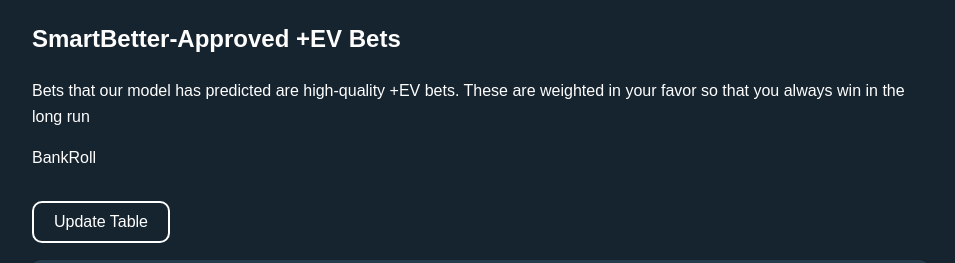
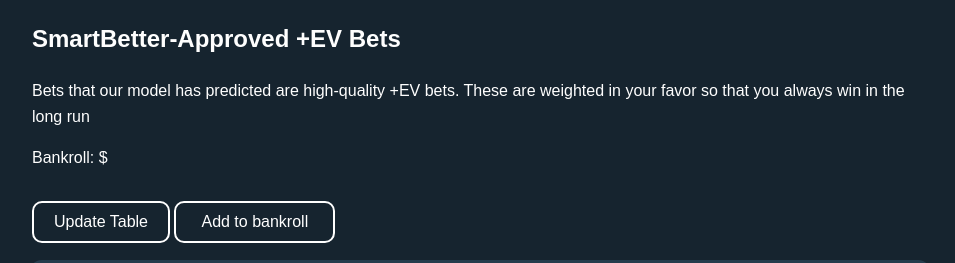
Before and after one commit to youngfeiler/SmartBetter-website, a Flask app: page /live_dashboard in a window 1280 px wide. Shown: the part 73-336 px from the top of the page, without its empty margins (160-1115 px from the left). Run offline with Flask 3, Linux system fonts and the light colour scheme; the visitor is signed in with stand-in values (Sample User, id 1); data that the repository does not hold is empty; some libraries are stand-ins or nearby versions.

Commit message:
bankroll addition

```diff
--- a/app.py
+++ b/app.py
@@ -60,10 +60,11 @@ def register():
         username = request.form['username']
         password = request.form['password']
         phone = '+1' + str(request.form['phone_number'])
+        bankroll = request.form['bankroll']
         if username in users:
             return render_template('register.html', username_exists=True, form_data=request.form)
         else:
-            my_db.add_user(first_name, last_name, username, password, phone)
+            my_db.add_user(first_name, last_name, username, password, phone, bankroll)
             users = my_db.users
             return redirect(url_for('live_dashboard'))
     return render_template('register.html', username_exists=False, form_data={})
@@ -312,6 +313,21 @@ def bet_tracker():
     except:
         return redirect(url_for('register'))
 
+@app.route('/add_to_bankroll', methods=['POST'])
+def add_to_bankroll():
+    data = request.get_json()
+    amount = data.get('amount')
+    database_instance = database()
+    username = session['user_id']
+
+    if database_instance.add_to_bankroll(session['user_id'], amount):
+        new_bankroll = int(database_instance.get_user_bank_roll(username))
+        response_data = {'message': 'Bankroll updated successfully', 'new_bankroll': new_bankroll}
+    else:
+        response_data = {'error': 'Bankroll unable to be updated', 'bankroll': int(database_instance.get_user_bank_roll(username))}
+
+    return jsonify(response_data)
+
 
 if __name__ == '__main__':
     app.run(debug=True, port=8080, use_reloader=False)
--- a/functionality/database.py
+++ b/functionality/database.py
@@ -18,10 +18,10 @@ class database():
       df = pd.read_csv('users/login_info.csv')
       self.users= df['username'].tolist()
 
-    def add_user(self, firstname, lastname, username, password, phone):
+    def add_user(self, firstname, lastname, username, password, phone, bankroll):
        new_user = User(username)
 
-       new_user.create_user(firstname, lastname, username, password, phone)
+       new_user.create_user(firstname, lastname, username, password, phone, bankroll)
 
        self.users = self.get_all_usernames()
 
@@ -341,6 +341,23 @@ class database():
         user_df = df[df['username'] == user]
         return user_df['bankroll'].iloc[0]
 
+    def add_to_bankroll(self, user, amount):
+         try:
+          df = pd.read_csv('users/login_info.csv')
+
+          user_df = df[df['username'] == user]
+
+          new_bankroll = float(user_df['bankroll'].iloc[0]) + float(amount)
+
+          df.loc[df['username'] == user, 'bankroll'] = new_bankroll
+
+          df.to_csv('users/login_info.csv', index=False)
+
+          return True
+         except:
+            return False
+
+
     def get_recommended_bet_size(self, user, df):
        df['decimal_highest_bettable_odds'] = df['highest_bettable_odds'].apply(american_to_decimal)
        df['win_prob'] =  (1 / df['average_market_odds'])
--- a/functionality/user.py
+++ b/functionality/user.py
@@ -5,9 +5,9 @@ class User():
         self.username = username
         self.password = ''
 
-    def create_user(self, firstname, lastname, username, password, phone):
+    def create_user(self, firstname, lastname, username, password, phone, bankroll):
       df = pd.read_csv('users/login_info.csv')
-      info_row = [firstname, lastname, self.username, password, phone]
+      info_row = [firstname, lastname, self.username, password, phone, bankroll]
 
       df.loc[len(df)] = info_row
 
--- a/static/css/live_dashboard.css
+++ b/static/css/live_dashboard.css
@@ -177,3 +177,46 @@ table.rounded-table td input {
 	padding: 5px; /* Adjust padding as needed */
 	box-sizing: border-box; /* Include padding and border in the element's total width */
 }
+
+.live-button{
+	padding: 10px 25px;
+	font-size: 16px;
+	background-color: #16242f;
+	color: #ffffff;
+	border: 2px solid #ffffff;
+	border-radius: 10px;
+	cursor: pointer;
+	transition: background-color 0.3s, color 0.3s, border-color 0.3s;
+}
+
+.live-button:hover {
+	color: #f1f1f1;
+	text-decoration: underline;
+	border-color: #f1f1f1;
+}
+
+
+.bankroll-input{
+	padding: 5px;
+  margin-left:20px;
+  margin-right:20px;
+  position: relative;
+}
+
+.bankroll-input{
+  width: 10%;
+  font-size: 16px;
+  padding: 5px;
+  background-color: #16242f;
+  border: 1px solid #f1f1f1;
+  transition: background-color 0.3s ease;
+  border-radius: 5px;
+  color: #fefefe;
+}
+
+
+.bankroll-input:focus{
+  outline: none;
+  border: 1px solid #327ba3;
+  background-color: #16242f;
+}
--- a/static/js/liveDashboard.js
+++ b/static/js/liveDashboard.js
@@ -30,7 +30,7 @@ function updateTable(data) {
 
 function updatebankroll(data){
   const bankroll = document.querySelector('#bankroll');
-  bankroll.innerHTML = 'Bankroll:';
+  bankroll.innerHTML = 'Bankroll: $';
   bankroll.innerHTML  += `${data[0].bankroll}`;
 }
 
@@ -203,3 +203,54 @@ function stopUpdateInterval() {
 $(document).ready(
   fetchDataAndUpdateTable
 );
+
+const bankrollP = document.getElementById("bankroll");
+const addButton = document.getElementById("add-to-bankroll");
+
+addButton.addEventListener("click", addToBankroll);
+
+function addToBankroll() {
+  console.log('Editing bankroll:');
+  const existingInput = bankrollP.querySelector('input');
+  const existingSaveButton = bankrollP.querySelector('button');
+
+  if (existingInput) {
+    bankrollP.removeChild(existingInput);
+  }
+
+  if (existingSaveButton) {
+    bankrollP.removeChild(existingSaveButton);
+  }
+
+  const input = document.createElement('input');
+  input.type = 'number';
+  input.placeholder = "Amount to add or subtract from bankroll";
+  input.classList.add('bankroll-input'); // Add class to input
+
+  bankrollP.appendChild(input);
+
+  const saveButton = document.createElement('button');
+  saveButton.innerText = 'Save';
+  saveButton.classList.add('live-button'); // Add class to button
+  bankrollP.appendChild(saveButton);
+
+  saveButton.addEventListener("click", function() {
+    const amount = parseFloat(input.value);
+    console.log('Amount:', amount);
+
+    fetch('/add_to_bankroll', {
+      method: 'POST',
+      headers: {
+        'Content-Type': 'application/json',
+      },
+      body: JSON.stringify({ amount }),
+    })
+    .then(response => response.json())
+    .then(data => {
+      console.log('Server response:', data);
+      bankrollP.removeChild(input);
+      bankrollP.removeChild(saveButton);
+      fetchDataAndUpdateTable();
+    });
+  });
+}
--- a/static/templates/live_dashboard.html
+++ b/static/templates/live_dashboard.html
@@ -13,9 +13,12 @@
 <main>
   <div class="container">
     <h2>SmartBetter-Approved +EV Bets</h2>
+
     <p>Bets that our model has predicted are high-quality +EV bets. These are weighted in your favor so that you always win in the long run</p>
-    <p id = 'bankroll'>BankRoll</p>
+    <p id ='bankroll'>Bankroll: $</p>
     <button id="fetch-button">Update Table</button>
+    <button id="add-to-bankroll" class = "live-button" button onclick="addToBankroll(this)">Add to bankroll</button>
+
     <table id="data-table" class="rounded-table">
       <thead>
         <tr>
--- a/static/templates/register.html
+++ b/static/templates/register.html
@@ -40,6 +40,10 @@
       <input type="tel" id="phone_number" name="phone_number" placeholder="Please Enter Your Phone Number (no special characters)" required value="{{ form_data.get('phone_number', '') }}">
     </div>
 
+    <div class="input-group">
+      <input type="tel" id="bankroll" name="bankroll" placeholder="Enter your bankroll (for personalized wager sizing)" required value="{{ form_data.get('bankroll', '') }}">
+    </div>
+
     <button type="submit" class="submit-button">Register</button>
   </form>
 </div>
```
